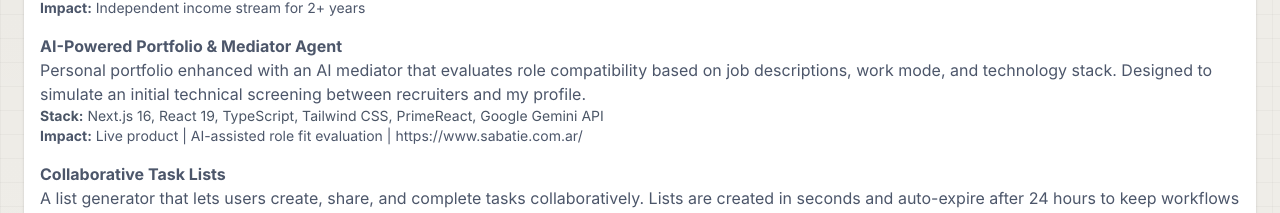
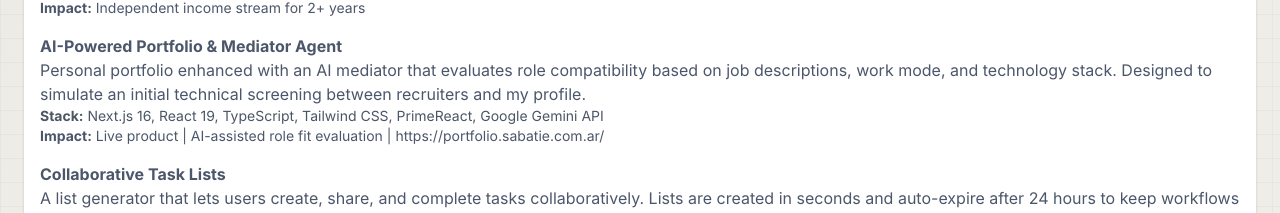
Before and after one commit to exequiels/portfolio-2.0, a Next.js app: page / in a window 1280 px wide. Shown: the part 1954-2167 px from the top of the page. Built offline with nearby package versions, Linux system fonts and the light colour scheme.

Commit message:
no message

```diff
--- a/src/data/miData.ts
+++ b/src/data/miData.ts
@@ -46,7 +46,7 @@ export const miData = {
       stack:
         'Next.js 16, React 19, TypeScript, Tailwind CSS, PrimeReact, Google Gemini API',
       impact:
-        'Live product | AI-assisted role fit evaluation | https://www.sabatie.com.ar/',
+        'Live product | AI-assisted role fit evaluation | https://portfolio.sabatie.com.ar/',
       tags: ['AI', 'Screening', 'LLM', 'Product Thinking', 'Frontend', 'Cloud'],
     },
     {
```
